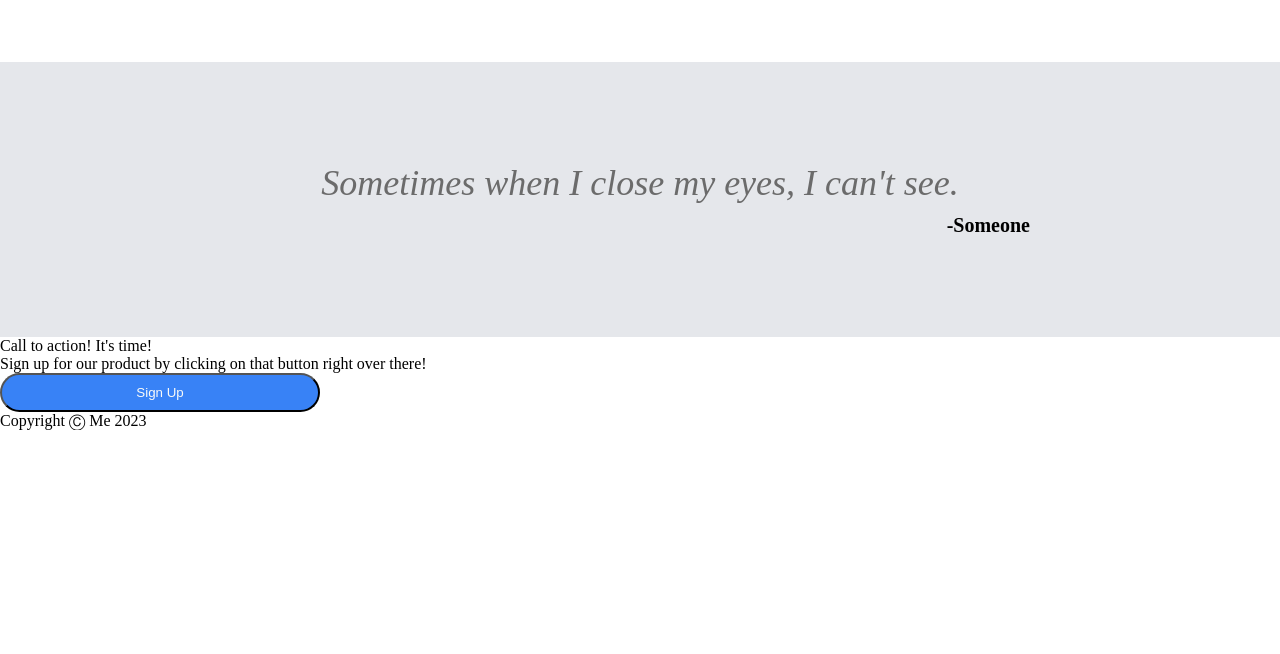
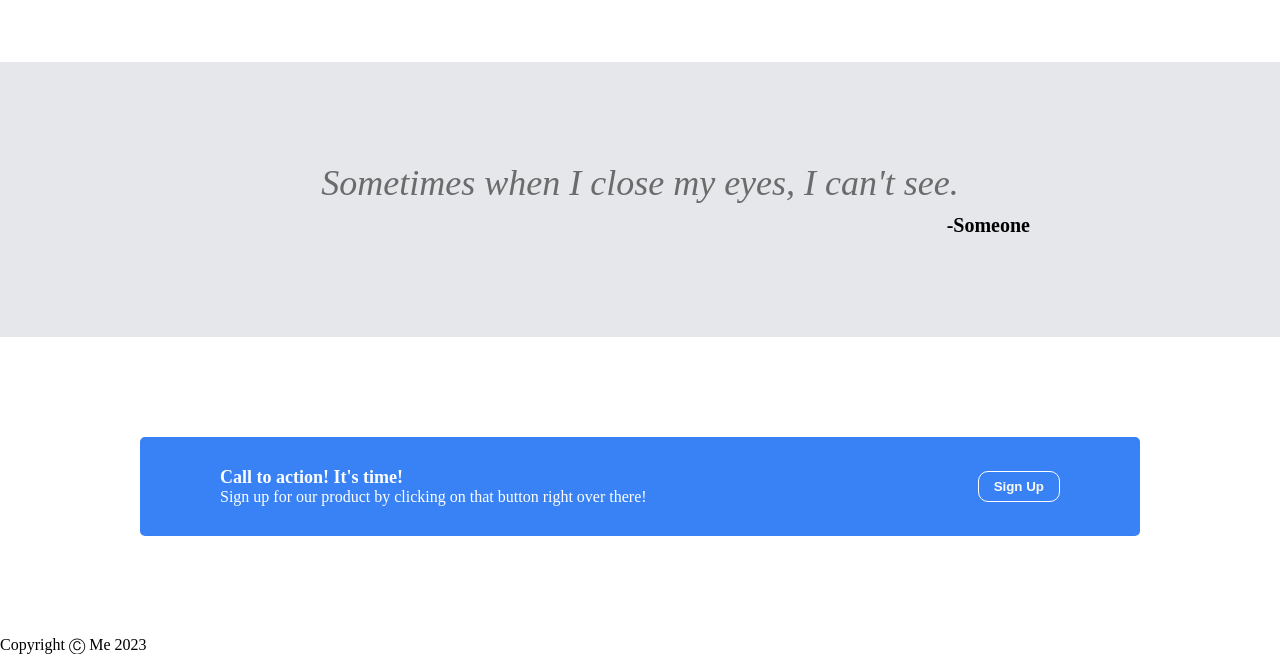
Before and after one commit to chrishus/landing-page, a plain HTML site: page index.html in a window 1280 px wide. Shown: the part 711-1365 px from the top of the page. Before the commit the page ends 1141 px from the top, so only its background shows below. Drawn offline with Linux system fonts and the light colour scheme.

Commit message:
finish fourth section

```diff
--- a/index.html
+++ b/index.html
@@ -58,9 +58,13 @@
         </div>
 
         <div class="fourth">
-            <div class="action">Call to action! It's time!</div>
-            <div class="sign-up">Sign up for our product by clicking on that button right over there!</div>
-            <button>Sign Up</button>
+            <div class="blue-box">
+                <div class="not-button">
+                    <div class="action">Call to action! It's time!</div>
+                    <div class="sign-up">Sign up for our product by clicking on that button right over there!</div>
+                </div>
+                    <button>Sign Up</button>
+            </div>
         </div>
 
         <div class="footer">
--- a/styles.css
+++ b/styles.css
@@ -2,7 +2,6 @@
     margin: 0;
     padding: 0px;
     box-sizing: border-box;
-    /* background-color: #1f2937; */
   }
 
 .header {
@@ -13,7 +12,6 @@
     align-items: center;
     background-color: #1f2937;
     padding: 0 80px;
-
 }
 
 ul {
@@ -56,22 +54,24 @@ ul {
 } */
 
 .text {
-    padding-bottom: 5px;
+    padding-bottom: 10px;
 }
+
 button {
     color: #f9faf8;
     background-color: #3882f6;
-    border-radius: 50px;
-    padding: 10px 20px;
+    border-radius: 10px;
+    padding: 6px;
     width: 25%;
     flex-shrink: 0;
+    font-weight: bold;
 }
 
 .first-image {
     width: 450px;
 }
 
-/* some random information section */
+/* ssecond section */
 
 .second {
     padding: 15px 15px;
@@ -84,6 +84,7 @@ button {
     justify-content: center;
     gap: 15px;
     padding: 50px;
+    text-align: center;
 }
 
 .second-title {
@@ -109,7 +110,7 @@ button {
     width: 150px;
 }
 
-/* inspirational quote section */
+/* third section */
 
 .third {
     background-color: #e5e7eb;
@@ -133,3 +134,33 @@ button {
     padding-right: 150px;
     padding-top: 10px;
 }
+
+/* forth section */
+
+.fourth {
+    padding: 100px 100px;
+    display: flex;
+    justify-content: center;
+}
+
+.blue-box {
+    width: 1000px;
+    padding: 30px 80px;
+    border-radius: 5px;
+    background-color: #3882f6;
+    color: white;
+    display: flex;
+    justify-content: space-between;
+    align-items: center;
+}
+
+.action {
+    font-size: 18px;
+    font-weight: bold;
+}
+
+.blue-box button {
+    border: 1px solid white;
+    width: auto;
+    padding: 7px 15px;
+}
```
